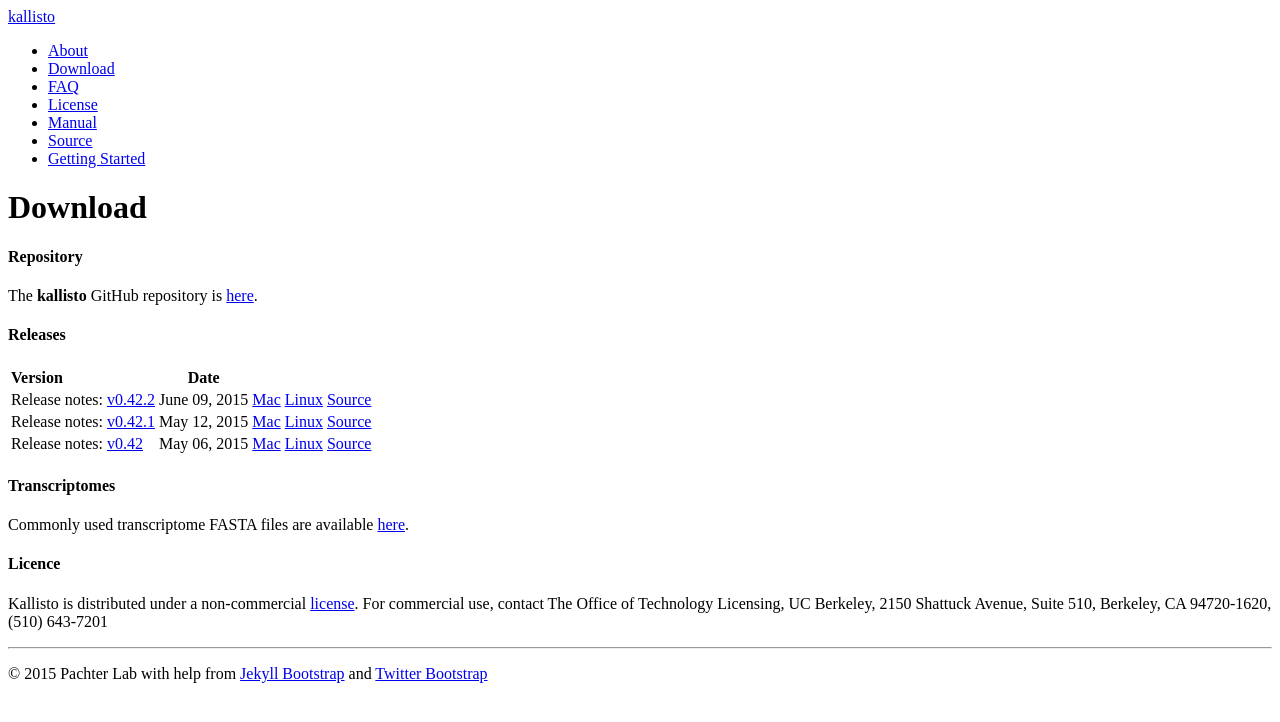
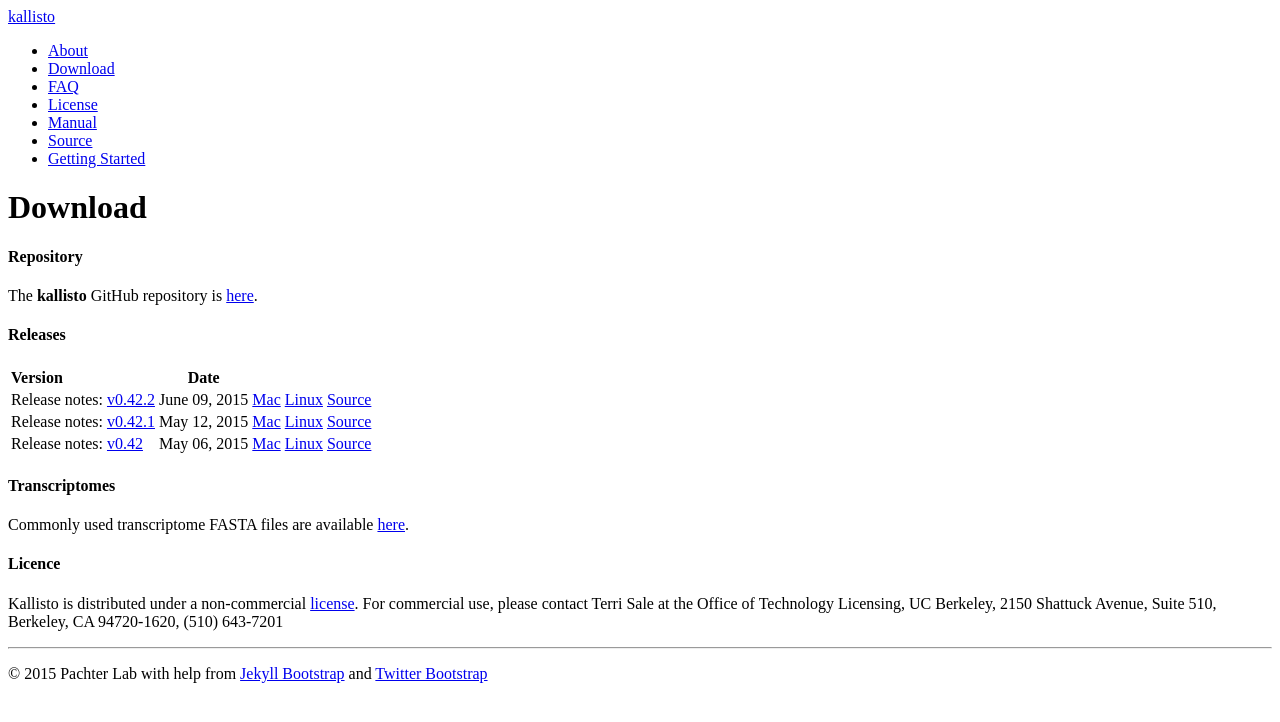
Before and after one commit to pachterlab/kallisto, a Jekyll site: the page built from download.md, in a window 1280 px wide. Shown: the top 722 px of the page. Built offline with Jekyll 4.4.1, drawn with Linux system fonts in a browser that asks for light colours.

Commit message:
edit contact info

```diff
--- a/download.md
+++ b/download.md
@@ -41,4 +41,4 @@
 
 #### Licence
 
-Kallisto is distributed under a non-commercial [license](license.html). For commercial use, contact The Office of Technology Licensing, UC Berkeley, 2150 Shattuck Avenue, Suite 510, Berkeley, CA 94720-1620, (510) 643-7201
+Kallisto is distributed under a non-commercial [license](license.html). For commercial use, please contact Terri Sale at the Office of Technology Licensing, UC Berkeley, 2150 Shattuck Avenue, Suite 510, Berkeley, CA 94720-1620, (510) 643-7201
```
